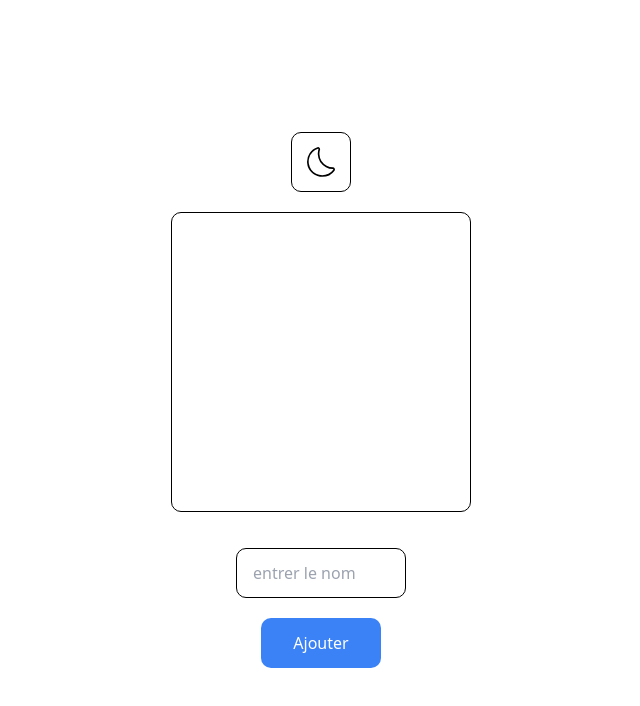
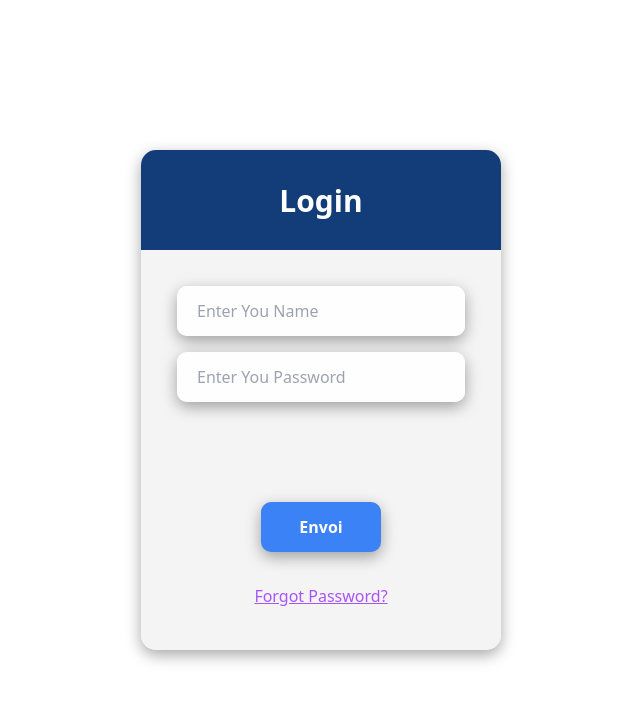
Before and after one commit to ALAAHAJHOUJ/Pratique3, a React (Create React App) app: page / in a window 1280 px wide. Shown: the top 706 px of the page, without its empty margins (319-959 px from the left). Built offline with nearby package versions, Linux system fonts and the light colour scheme.

Commit message:
changement dans le projet

```diff
--- /dev/null
+++ b/src/Pratique1/Pratique.jsx
@@ -0,0 +1,75 @@
+import React, { useRef, useState } from 'react'
+
+function Pratique() {
+  const ref1=useRef()
+  const ref2=useRef()
+  const [error,setError]=useState({})
+
+  const Valider=()=>{
+     const valeur1=ref1.current.value.trim()
+     const valeur2=ref2.current.value.trim()
+     setError({})
+
+
+     if(valeur1=="") setError((prev)=>{
+        return {...prev,err1:"champs vide"}
+     })
+     else if(valeur1.length<7){
+        setError((prev)=>({...prev,err1:"taille min est 7"}))
+     }
+
+     if(valeur2==""){
+        setError((prev)=>{
+            return ({...prev,err2:"champs vide"})
+        })
+     }else if(valeur2.length<10){
+        setError((prev)=>{
+            return {...prev,err2:"taille min est 10"}
+        })
+     }
+  }
+
+
+  const tester=(tableau)=>{
+   if(tableau.length<=1) return tableau
+
+   const pivot=tableau[0]
+   const gauche=[]
+   const droite=[]
+
+   for(let i=1;i<tableau.length;i++){
+         if(pivot<tableau[i]){
+            droite.push(tableau[i])
+         }else {
+            gauche.push(tableau[i])
+         }
+   }
+
+   return tester(droite).concat(pivot,tester(gauche))
+
+  }
+
+
+  const factorielle=(nb)=>{
+   if(nb==1||nb==0) return 1
+   else return  nb*factorielle(nb-1)
+  }
+
+  return (
+    <div className=' flex justify-center bg-[#f3f2f2d9] flex-wrap content-start gap-4 w-[360px] h-[500px] rounded-[15px] m1 overflow-hidden'>
+         <div className='h-[100px] w-full bg-[rgb(19,61,120)] text-white font-bold text-[30px] flex justify-center items-center'>Login</div>
+         <div className=' w-full h-[200px]   flex flex-wrap justify-center content-start gap-4 box-border pt-5'>
+           <input ref={ref1} type="text"  placeholder='Enter You Name' className='m1 bg-[#fffffff3] rounded-[10px] w-[80%] h-[50px] box-border pl-5' />
+           {error.err1?<span className='text-red-500 '>{error.err1}</span>:<></>}
+           <input ref={ref2} type="password"  placeholder='Enter You Password' className='m1 bg-[#fffffff3] rounded-[10px] w-[80%] h-[50px] box-border pl-5' />
+           {error.err2?<span className='text-red-500 '>{error.err2}</span>:<></>}
+         </div>
+         <button onClick={()=>{Valider();console.log(factorielle(5))}} className='bg-blue-500 mt-5 rounded-[10px] w-[120px] h-[50px] text-white font-bold hover:bg-blue-200 cursor-pointer m1'>Envoi</button>
+         <div className='flex justify-center w-full mt-4'>
+           <span className='text-purple-500 underline cursor-pointer hover:no-underline '>Forgot Password?</span>
+         </div>
+    </div>
+  )
+}
+
+export default Pratique
--- a/src/index.css
+++ b/src/index.css
@@ -44,3 +44,9 @@
 .class5{
   transform: rotate(45deg);
 }
+
+
+
+.m1{
+    box-shadow: rgba(0, 0, 0, 0.35) 0px 5px 15px;
+}
--- a/src/index.js
+++ b/src/index.js
@@ -2,8 +2,9 @@ import ReactDOM from 'react-dom/client';
 import './index.css';
 import Index from './Folder2/Index';
 import Index2 from './Folder2/Index2';
+import Pratique from './Pratique1/Pratique';
 
 const root = ReactDOM.createRoot(document.getElementById('root'));
 root.render(
-  <Index2></Index2>
+  <Pratique></Pratique>
 );
```
